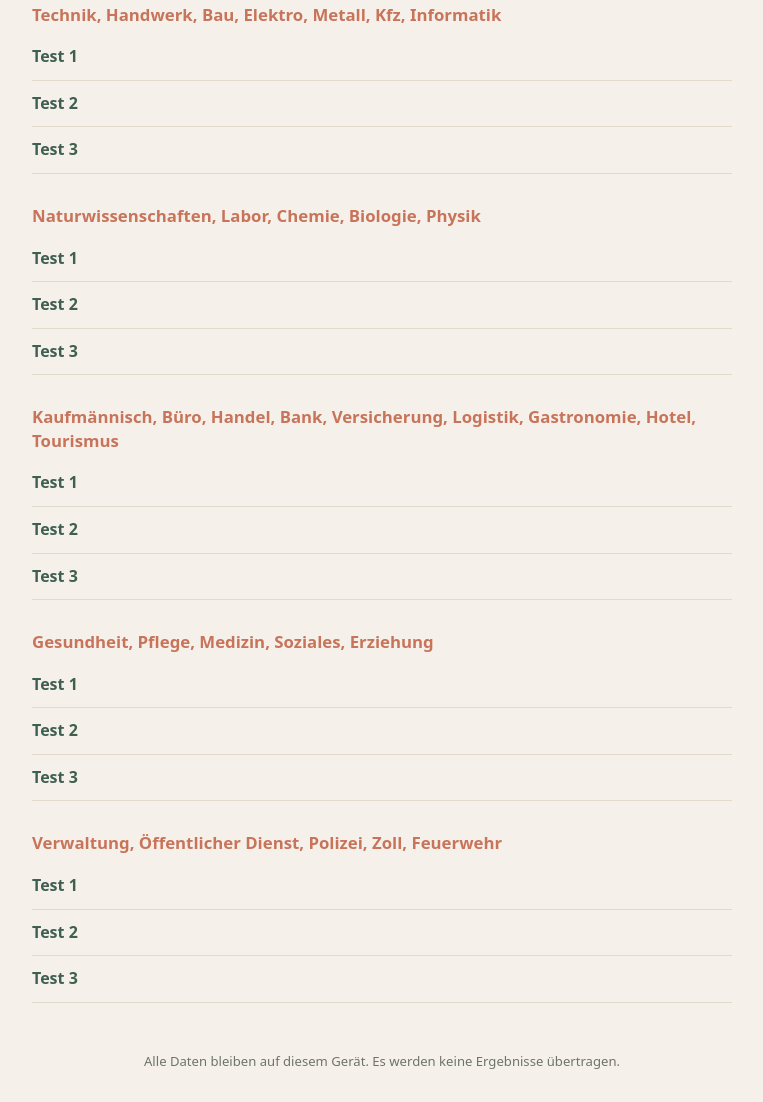
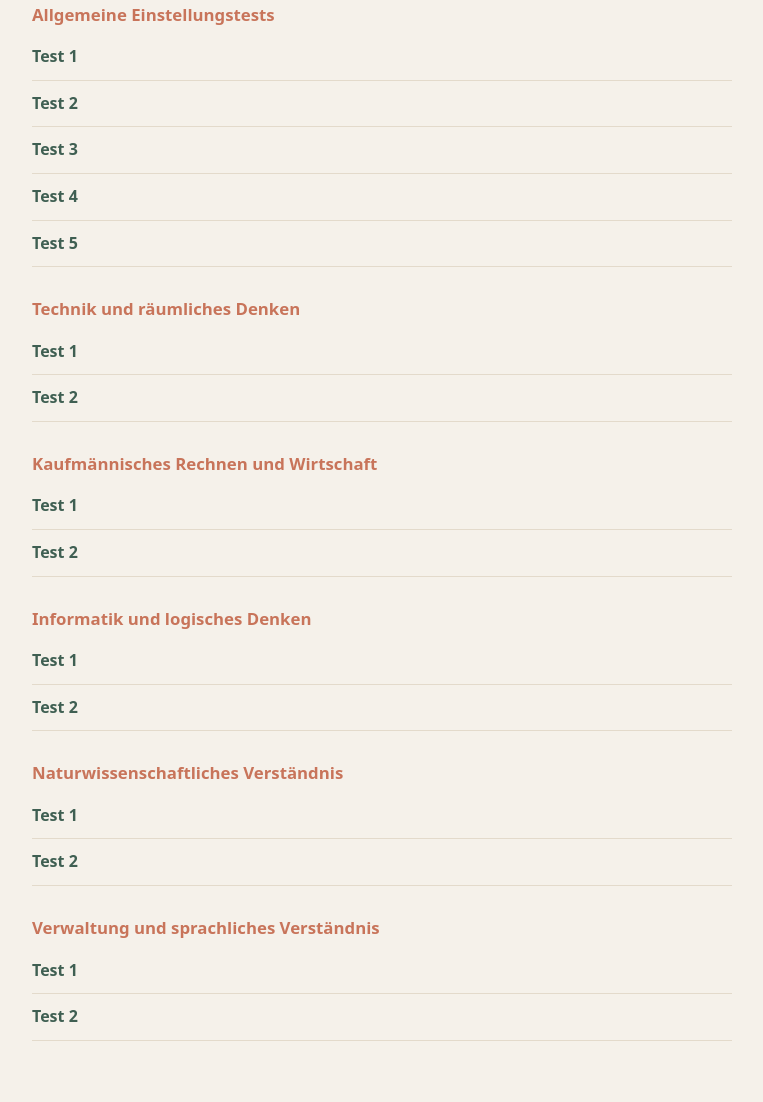
Before and after one commit to TrizZm4ster/einstellungstest_website, a plain HTML site: page index.html in a window 1280 px wide. Shown: the part 173-1275 px from the top of the page, without its empty margins (258-1021 px from the left). Drawn offline with Linux system fonts and the light colour scheme.

Commit message:
Update index.html

```diff
--- a/index.html
+++ b/index.html
@@ -5,54 +5,74 @@
   <meta name="viewport" content="width=device-width, initial-scale=1">
   <title>Einstellungstests</title>
   <style>
-:root{--bg:#F5F1EA;--line:#E3DACB;--pri:#3F5F52;--pri-d:#324D42;--clay:#C8745A;--ink:#2B2F2C;--mut:#6E736E}
-body{margin:0;background:var(--bg);color:var(--ink);font-family:ui-sans-serif,system-ui,-apple-system,"Segoe UI",Roboto,Arial,sans-serif;line-height:1.6}
-header{background:#FBF9F5;border-bottom:1px solid var(--line);padding:18px 20px;color:var(--pri);font-weight:650;font-size:1.1rem}
-main{max-width:700px;margin:0 auto;padding:32px 20px 48px}
-h1{font-size:1.9rem;letter-spacing:-.02em;margin:0 0 24px}
-h2{font-size:1.05rem;font-weight:650;color:var(--clay);margin:30px 0 8px;line-height:1.4}
-ul{list-style:none;margin:0;padding:0}
-li{border-bottom:1px solid var(--line)}
-a{display:block;padding:10px 0;color:var(--pri);text-decoration:none;font-weight:600}
-a:hover{color:var(--pri-d);text-decoration:underline}
-footer{text-align:center;color:var(--mut);font-size:.82rem;padding:0 0 30px}
+    :root { --bg:#F5F1EA; --line:#E3DACB; --green:#3F5F52; --clay:#C8745A; --ink:#2B2F2C; }
+    * { box-sizing:border-box; }
+    body { margin:0; background:var(--bg); color:var(--ink); font-family:ui-sans-serif,system-ui,-apple-system,"Segoe UI",Roboto,Arial,sans-serif; line-height:1.6; }
+    header { background:#FBF9F5; border-bottom:1px solid var(--line); padding:18px 20px; color:var(--green); font-weight:650; font-size:1.1rem; }
+    main { max-width:740px; margin:0 auto; padding:32px 20px 56px; }
+    h1 { font-size:1.9rem; letter-spacing:-.02em; margin:0 0 26px; }
+    h2 { font-size:1.05rem; font-weight:650; color:var(--clay); margin:30px 0 8px; line-height:1.4; }
+    ul { list-style:none; margin:0; padding:0; }
+    li { border-bottom:1px solid var(--line); }
+    a { display:block; padding:10px 0; color:var(--green); text-decoration:none; font-weight:600; }
+    a:hover { text-decoration:underline; }
+    a:focus-visible { outline:2px solid var(--green); outline-offset:3px; border-radius:2px; }
   </style>
 </head>
 <body>
 <header>Eignungstest</header>
 <main>
   <h1>Einstellungstests</h1>
-<h2>Technik, Handwerk, Bau, Elektro, Metall, Kfz, Informatik</h2>
+  <section>
+    <h2>Allgemeine Einstellungstests</h2>
+    <ul>
+      <li><a href="allgemein_test1.html">Test 1</a></li>
+      <li><a href="allgemein_test2.html">Test 2</a></li>
+      <li><a href="allgemein_test3.html">Test 3</a></li>
+      <li><a href="allgemein_test4.html">Test 4</a></li>
+      <li><a href="allgemein_test5.html">Test 5</a></li>
+    </ul>
+  </section>
+
+  <section>
+    <h2>Technik und räumliches Denken</h2>
     <ul>
       <li><a href="technik_test1.html">Test 1</a></li>
       <li><a href="technik_test2.html">Test 2</a></li>
-<li><a href="technik_test3.html">Test 3</a></li>
     </ul>
-<h2>Naturwissenschaften, Labor, Chemie, Biologie, Physik</h2>
+  </section>
+
+  <section>
+    <h2>Kaufmännisches Rechnen und Wirtschaft</h2>
+    <ul>
+      <li><a href="kaufm_test1.html">Test 1</a></li>
+      <li><a href="kaufm_test2.html">Test 2</a></li>
+    </ul>
+  </section>
+
+  <section>
+    <h2>Informatik und logisches Denken</h2>
+    <ul>
+      <li><a href="informatik_test1.html">Test 1</a></li>
+      <li><a href="informatik_test2.html">Test 2</a></li>
+    </ul>
+  </section>
+
+  <section>
+    <h2>Naturwissenschaftliches Verständnis</h2>
     <ul>
       <li><a href="natur_test1.html">Test 1</a></li>
       <li><a href="natur_test2.html">Test 2</a></li>
-<li><a href="natur_test3.html">Test 3</a></li>
     </ul>
-<h2>Kaufmännisch, Büro, Handel, Bank, Versicherung, Logistik, Gastronomie, Hotel, Tourismus</h2>
-<ul>
-<li><a href="kaufm_test1.html">Test 1</a></li>
-<li><a href="kaufm_test2.html">Test 2</a></li>
-<li><a href="kaufm_test3.html">Test 3</a></li>
-</ul>
-<h2>Gesundheit, Pflege, Medizin, Soziales, Erziehung</h2>
-<ul>
-<li><a href="gesundheit_test1.html">Test 1</a></li>
-<li><a href="gesundheit_test2.html">Test 2</a></li>
-<li><a href="gesundheit_test3.html">Test 3</a></li>
-</ul>
-<h2>Verwaltung, Öffentlicher Dienst, Polizei, Zoll, Feuerwehr</h2>
+  </section>
+
+  <section>
+    <h2>Verwaltung und sprachliches Verständnis</h2>
     <ul>
       <li><a href="verwaltung_test1.html">Test 1</a></li>
       <li><a href="verwaltung_test2.html">Test 2</a></li>
-<li><a href="verwaltung_test3.html">Test 3</a></li>
     </ul>
+  </section>
 </main>
-<footer>Alle Daten bleiben auf diesem Gerät. Es werden keine Ergebnisse übertragen.</footer>
 </body>
 </html>
```
Lines whose indentation alone changed are shown as unchanged.
